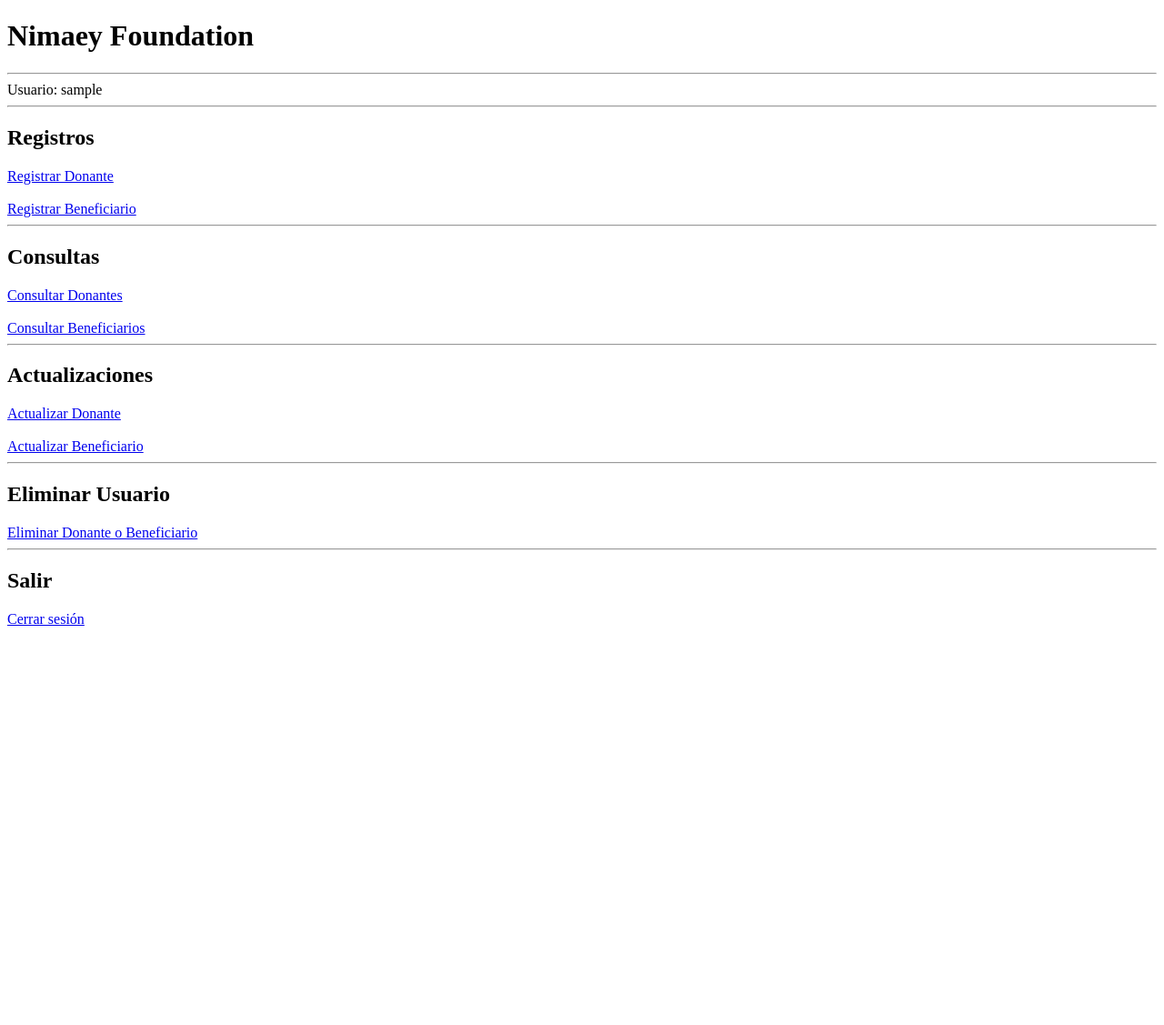
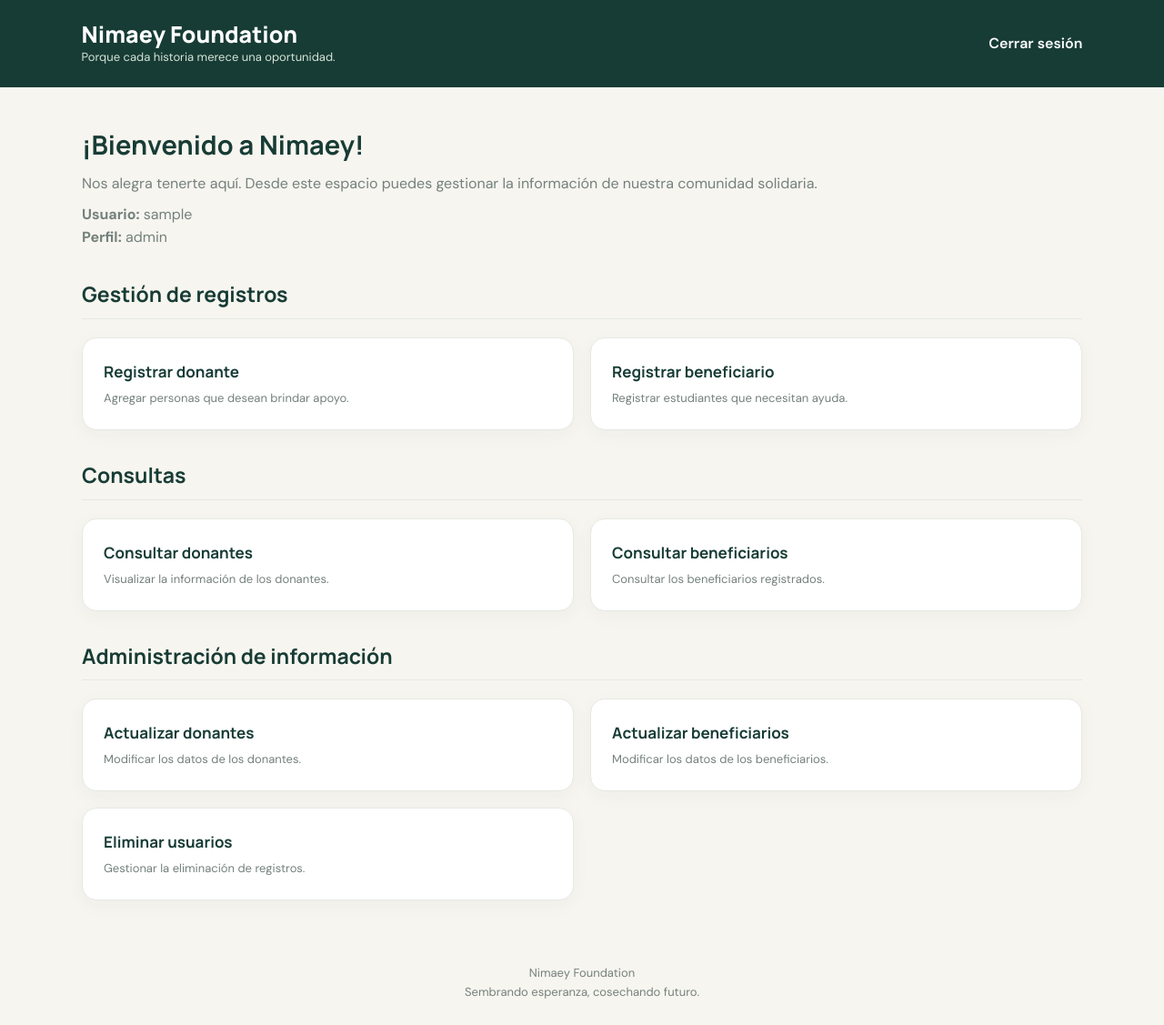
Before and after one commit to Ortegatemariangel/nimaey_foundation, a PHP site: page /pagina_usuario.php in a window 1280 px wide. Shown: the whole page at 91% size. Before the commit the page ends 688 px from the top, so only its background shows below. Run offline with PHP 8.4, Linux system fonts and the light colour scheme; the visitor is signed in with stand-in values (Sample User, id 1).

Commit message:
actualizacion

```diff
--- /dev/null
+++ b/estilos.css
@@ -0,0 +1,301 @@
+
+/* =====================================
+   NIMAEY FOUNDATION
+   Identidad visual principal
+===================================== */
+
+@import url('https://fonts.googleapis.com/css2?family=DM+Sans:wght@400;500;600;700&family=Manrope:wght@400;500;600;700;800&display=swap');
+
+:root {
+    --verde: #173C35;
+    --verde-claro: #D7E3D7;
+    --marfil: #F7F5EF;
+    --blanco: #FFFFFF;
+    --dorado: #D7A66B;
+    --grafito: #263238;
+    --gris: #74817D;
+    --borde: #E5E9E4;
+    --sombra: 0 12px 35px rgba(23, 60, 53, 0.08);
+}
+
+* {
+    margin: 0;
+    padding: 0;
+    box-sizing: border-box;
+}
+
+body {
+    font-family: 'DM Sans', sans-serif;
+    background: var(--marfil);
+    color: var(--grafito);
+    min-height: 100vh;
+    line-height: 1.6;
+}
+
+h1, h2, h3 {
+    font-family: 'Manrope', sans-serif;
+    color: var(--verde);
+    line-height: 1.25;
+}
+
+h1 {
+    font-size: 32px;
+    font-weight: 800;
+}
+
+h2 {
+    font-size: 23px;
+    margin-bottom: 12px;
+}
+
+p {
+    color: var(--gris);
+}
+
+/* ENCABEZADO */
+
+header {
+    background: var(--verde);
+    color: white;
+    padding: 22px 7%;
+    display: flex;
+    align-items: center;
+    justify-content: space-between;
+    gap: 20px;
+}
+
+header h1 {
+    color: white;
+    font-size: 25px;
+}
+
+header p {
+    color: #D7E3D7;
+    font-size: 13px;
+}
+
+/* CONTENEDORES */
+
+main {
+    width: min(1100px, 90%);
+    margin: 45px auto;
+}
+
+.container {
+    width: min(600px, 90%);
+    margin: 55px auto;
+    background: var(--blanco);
+    padding: 38px;
+    border-radius: 20px;
+    box-shadow: var(--sombra);
+}
+
+.descripcion {
+    margin: 10px 0 25px;
+    font-size: 15px;
+}
+
+/* FORMULARIOS */
+
+form {
+    display: flex;
+    flex-direction: column;
+    gap: 13px;
+    margin-top: 20px;
+}
+
+label {
+    color: var(--grafito);
+    font-size: 14px;
+    font-weight: 700;
+}
+
+input, select, textarea {
+    width: 100%;
+    padding: 13px 15px;
+    border: 1px solid var(--borde);
+    border-radius: 10px;
+    background: #FCFDFC;
+    font-family: inherit;
+    font-size: 14px;
+    color: var(--grafito);
+    outline: none;
+    transition: 0.2s;
+}
+
+input:focus, select:focus, textarea:focus {
+    border-color: var(--verde);
+    box-shadow: 0 0 0 3px rgba(23, 60, 53, 0.10);
+}
+
+/* BOTONES */
+
+button {
+    border: none;
+    border-radius: 10px;
+    background: var(--verde);
+    color: white;
+    padding: 13px 20px;
+    font-family: inherit;
+    font-size: 14px;
+    font-weight: 700;
+    cursor: pointer;
+    transition: 0.2s;
+}
+
+button:hover {
+    background: #24574C;
+    transform: translateY(-2px);
+}
+
+/* ENLACES */
+
+a {
+    color: var(--verde);
+    text-decoration: none;
+    font-weight: 600;
+}
+
+a:hover {
+    color: #B47C3F;
+}
+
+/* MENÚ PRINCIPAL */
+
+.bienvenida {
+    margin-bottom: 35px;
+}
+
+.bienvenida h2 {
+    font-size: 29px;
+}
+
+.bienvenida p {
+    margin-top: 8px;
+}
+
+.seccion {
+    margin: 35px 0;
+}
+
+.seccion h2 {
+    padding-bottom: 12px;
+    border-bottom: 1px solid var(--borde);
+}
+
+.tarjetas {
+    display: grid;
+    grid-template-columns: repeat(2, minmax(0, 1fr));
+    gap: 18px;
+    margin-top: 20px;
+}
+
+.tarjeta {
+    display: block;
+    background: white;
+    padding: 23px;
+    border: 1px solid var(--borde);
+    border-radius: 16px;
+    box-shadow: 0 5px 20px rgba(23, 60, 53, 0.04);
+    transition: 0.2s;
+}
+
+.tarjeta:hover {
+    transform: translateY(-4px);
+    border-color: var(--dorado);
+    box-shadow: var(--sombra);
+}
+
+.tarjeta strong {
+    display: block;
+    font-family: 'Manrope', sans-serif;
+    font-size: 17px;
+    margin-bottom: 6px;
+}
+
+.tarjeta span {
+    display: block;
+    color: var(--gris);
+    font-size: 13px;
+    font-weight: 400;
+}
+
+/* TABLAS */
+
+table {
+    width: 100%;
+    border-collapse: collapse;
+    background: white;
+    border-radius: 12px;
+    overflow: hidden;
+    margin-top: 20px;
+}
+
+th {
+    background: var(--verde);
+    color: white;
+    padding: 15px;
+    text-align: left;
+    font-size: 13px;
+}
+
+td {
+    padding: 13px 15px;
+    border-bottom: 1px solid var(--borde);
+    font-size: 13px;
+}
+
+tr:nth-child(even) {
+    background: #F7F9F6;
+}
+
+/* MENSAJES */
+
+.mensaje {
+    padding: 14px;
+    border-radius: 10px;
+    background: var(--verde-claro);
+    color: var(--verde);
+    margin: 15px 0;
+}
+
+/* PIE DE PÁGINA */
+
+footer {
+    text-align: center;
+    padding: 25px;
+    color: var(--gris);
+    font-size: 13px;
+}
+
+/* DISEÑO RESPONSIVE */
+
+@media (max-width: 650px) {
+    header {
+        padding: 20px;
+        flex-direction: column;
+        align-items: flex-start;
+    }
+
+    main {
+        margin: 28px auto;
+    }
+
+    .container {
+        padding: 25px 20px;
+        margin: 30px auto;
+    }
+
+    h1 {
+        font-size: 26px;
+    }
+
+    .tarjetas {
+        grid-template-columns: 1fr;
+    }
+
+    table {
+        display: block;
+        overflow-x: auto;
+    }
+}
--- a/modelo/iniciar_sesion.php
+++ b/modelo/iniciar_sesion.php
@@ -1,6 +1,10 @@
 <?php
 
-require_once (__DIR__."/../config/conexion.php");
+ini_set('display_errors', 1);
+ini_set('display_startup_errors', 1);
+error_reporting(E_ALL);
+
+require_once __DIR__ . "/../config/conexion.php";
 
 session_start();
 
--- a/pagina_usuario.php
+++ b/pagina_usuario.php
@@ -1,88 +1,151 @@
+
 <?php
 
 session_start();
 
-if(!isset($_SESSION['username']))
-{
-    header('location: index.php');
+if (!isset($_SESSION['username'])) {
+    header('Location: index.php');
+    exit();
 }
 
-$nombre_usuario = $_SESSION['username'];
+$nombre_usuario = htmlspecialchars(
+    $_SESSION['username'],
+    ENT_QUOTES,
+    'UTF-8'
+);
+
+$tipo_usuario = htmlspecialchars(
+    $_SESSION['tipo_usuario'] ?? 'Usuario',
+    ENT_QUOTES,
+    'UTF-8'
+);
 
 ?>
 
 <!DOCTYPE html>
-<html>
+<html lang="es">
+
 <head>
-    <title>Página Usuario</title>
+
+    <meta charset="UTF-8">
+
+    <meta name="viewport" content="width=device-width, initial-scale=1.0">
+
+    <title>Panel principal | Nimaey Foundation</title>
+
+    <link rel="stylesheet" href="estilos.css">
+
 </head>
+
 <body>
 
-<h1>Nimaey Foundation</h1>
+<header>
 
-<hr>
+    <div>
+        <h1>Nimaey Foundation</h1>
+        <p>Porque cada historia merece una oportunidad.</p>
+    </div>
 
-<?php
-echo 'Usuario: '.$nombre_usuario;
-?>
+    <a href="modelo/cerrar_sesion.php" style="color:white;">
+        Cerrar sesión
+    </a>
 
-<hr>
+</header>
 
-<h2>Registros</h2>
+<main>
 
-<a href="modelo/reg_donante.php">
-Registrar Donante
-</a>
+    <section class="bienvenida">
 
-<br><br>
+        <h2>¡Bienvenido a Nimaey!</h2>
 
-<a href="modelo/reg_beneficiario.php">
-Registrar Beneficiario
-</a>
+        <p>
+            Nos alegra tenerte aquí.
+            Desde este espacio puedes gestionar la información
+            de nuestra comunidad solidaria.
+        </p>
 
-<hr>
+        <p>
+            <strong>Usuario:</strong> <?php echo $nombre_usuario; ?>
+            <br>
+            <strong>Perfil:</strong> <?php echo $tipo_usuario; ?>
+        </p>
 
-<h2>Consultas</h2>
+    </section>
 
-<a href="modelo/consulta_donantes.php">
-Consultar Donantes
-</a>
+    <section class="seccion">
 
-<br><br>
+        <h2>Gestión de registros</h2>
 
-<a href="modelo/consulta_beneficiarios.php">
-Consultar Beneficiarios
-</a>
+        <div class="tarjetas">
 
-<hr>
+            <a class="tarjeta" href="modelo/reg_donante.php">
+                <strong>Registrar donante</strong>
+                <span>Agregar personas que desean brindar apoyo.</span>
+            </a>
 
-<h2>Actualizaciones</h2>
+            <a class="tarjeta" href="modelo/reg_beneficiario.php">
+                <strong>Registrar beneficiario</strong>
+                <span>Registrar estudiantes que necesitan ayuda.</span>
+            </a>
 
-<a href="modelo/act_donante.php">
-Actualizar Donante
-</a>
+        </div>
 
-<br><br>
+    </section>
 
-<a href="modelo/act_beneficiario.php">
-Actualizar Beneficiario
-</a>
+    <section class="seccion">
 
-<hr>
+        <h2>Consultas</h2>
 
-<h2>Eliminar Usuario</h2>
+        <div class="tarjetas">
 
-<a href="modelo/eliminar_usuario.php">
-Eliminar Donante o Beneficiario
-</a>
+            <a class="tarjeta" href="modelo/consulta_donantes.php">
+                <strong>Consultar donantes</strong>
+                <span>Visualizar la información de los donantes.</span>
+            </a>
 
-<hr>
+            <a class="tarjeta" href="modelo/consulta_beneficiarios.php">
+                <strong>Consultar beneficiarios</strong>
+                <span>Consultar los beneficiarios registrados.</span>
+            </a>
 
-<h2>Salir</h2>
+        </div>
 
-<a href="modelo/cerrar_sesion.php">
-Cerrar sesión
-</a>
+    </section>
+
+    <section class="seccion">
+
+        <h2>Administración de información</h2>
+
+        <div class="tarjetas">
+
+            <a class="tarjeta" href="modelo/act_donante.php">
+                <strong>Actualizar donantes</strong>
+                <span>Modificar los datos de los donantes.</span>
+            </a>
+
+            <a class="tarjeta" href="modelo/act_beneficiario.php">
+                <strong>Actualizar beneficiarios</strong>
+                <span>Modificar los datos de los beneficiarios.</span>
+            </a>
+
+            <a class="tarjeta" href="modelo/eliminar_usuario.php">
+                <strong>Eliminar usuarios</strong>
+                <span>Gestionar la eliminación de registros.</span>
+            </a>
+
+        </div>
+
+    </section>
+
+</main>
+
+<footer>
+
+    Nimaey Foundation
+    <br>
+    Sembrando esperanza, cosechando futuro.
+
+</footer>
 
 </body>
 </html>
```
Also changed, not shown: config/conexion.php (+6 -13 lines), index.php (+55 -18 lines), modelo/act_beneficiario.php (+12 -2 lines), modelo/act_donante.php (+12 -2 lines), modelo/consulta_beneficiarios.php (+12 -2 lines), modelo/consulta_donantes.php (+12 -2 lines), modelo/eliminar_usuario.php (+12 -2 lines), modelo/reg_beneficiario.php (+12 -2 lines), modelo/reg_donante.php (+12 -2 lines).
